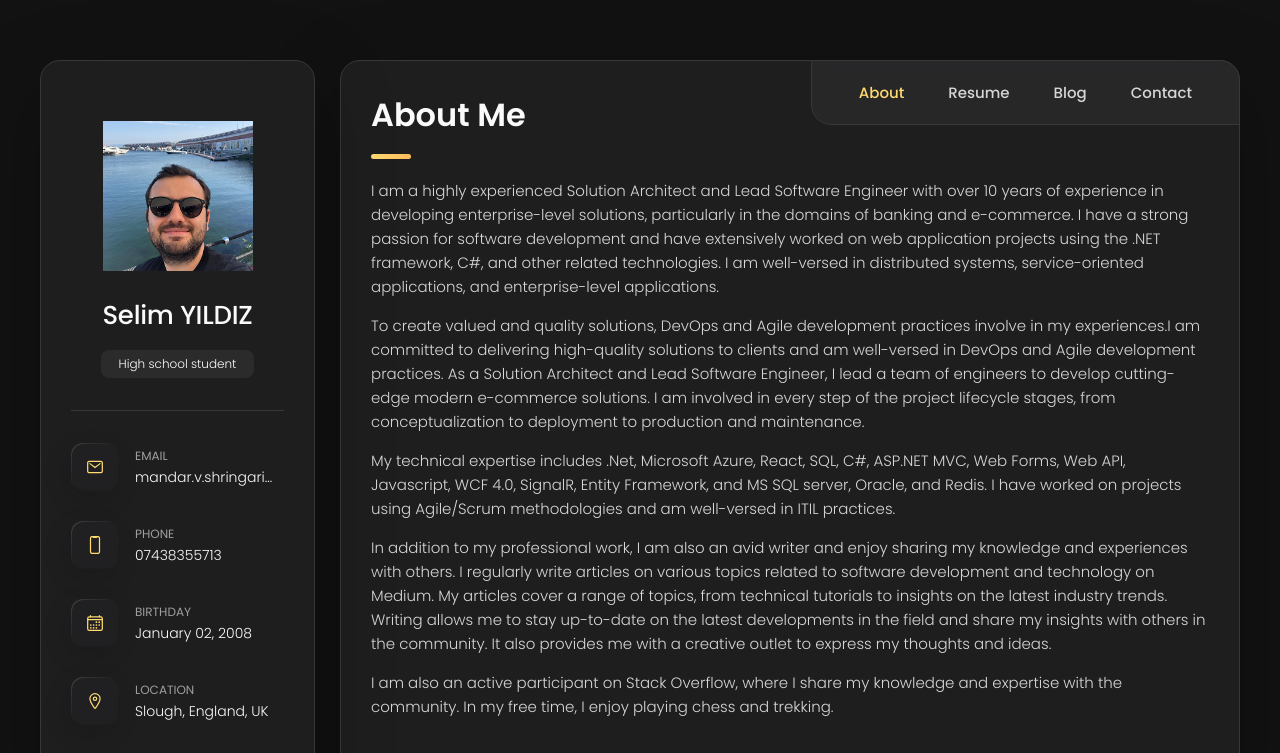
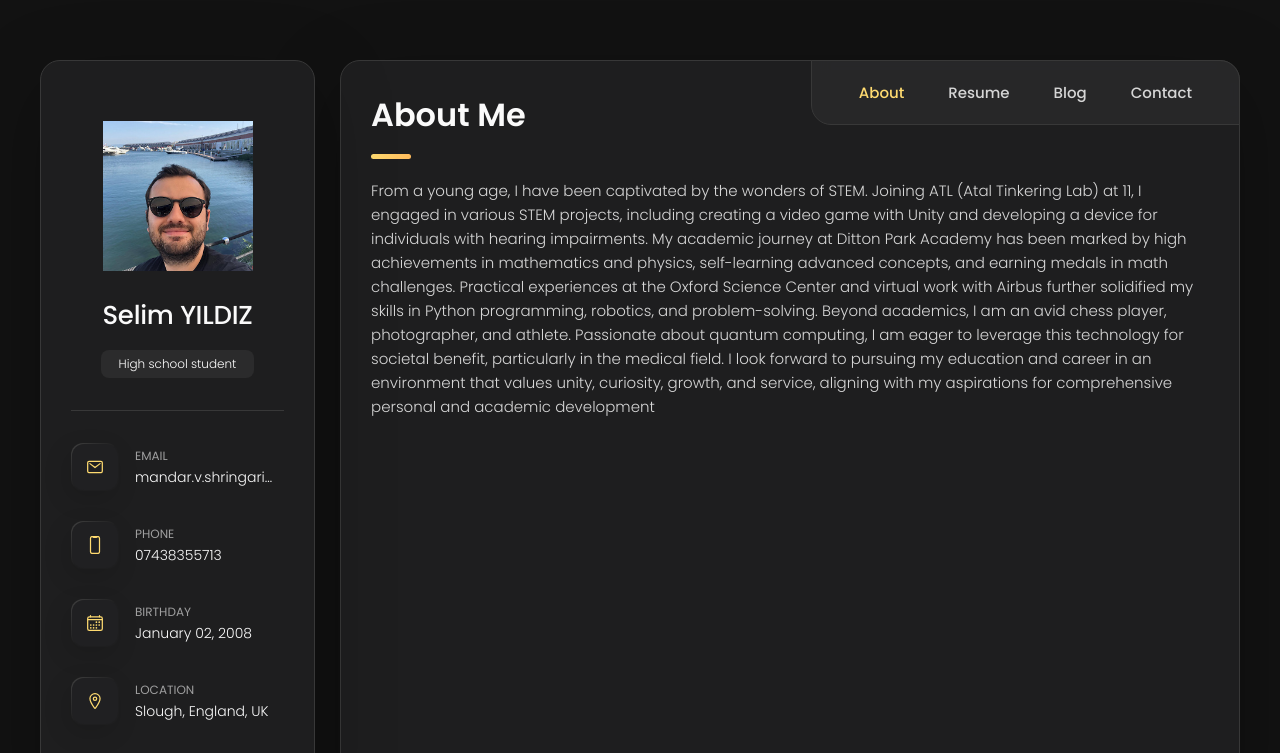
Before and after one commit to MandarShringari/mandarshringari, a plain HTML site: page index.html in a window 1280 px wide. Shown: the top 753 px of the page. Drawn offline with nearby package versions, Linux system fonts and the light colour scheme.

Commit message:
Update index.html

```diff
--- a/index.html
+++ b/index.html
@@ -197,28 +197,10 @@
 
                 <section class="about-text">
                     <p>
-                        I am a highly experienced Solution Architect and Lead Software Engineer with over 10 years of experience in developing enterprise-level solutions, particularly in the domains of banking and e-commerce.
-                        I have a strong passion for software development and have extensively worked on web application projects using the .NET framework, C#, and other related technologies.
-                        I am well-versed in distributed systems, service-oriented applications, and enterprise-level applications.
-                    </p>
-
-                    <p>
-                        To create valued and quality solutions, DevOps and Agile development practices involve in my experiences.I am committed to delivering high-quality solutions to clients and am well-versed in DevOps and Agile development practices. As a Solution Architect and Lead Software Engineer, I lead a team of engineers to develop cutting-edge modern e-commerce solutions. I am involved in every step of the project lifecycle stages, from conceptualization to deployment to production and maintenance.
-                    </p>
-                    <p>
-                        My technical expertise includes .Net, Microsoft Azure, React, SQL, C#, ASP.NET MVC, Web Forms, Web API, Javascript, WCF 4.0, SignalR, Entity Framework, and MS SQL server, Oracle, and Redis. I have worked on projects using Agile/Scrum methodologies and am well-versed in ITIL practices.
-                    </p>
-                    <p>
-                        In addition to my professional work, I am also an avid writer and enjoy sharing my knowledge and experiences with others. I regularly write articles on various topics related to software development and technology on Medium. My articles cover a range of topics, from technical tutorials to insights on the latest industry trends. Writing allows me to stay up-to-date on the latest developments in the field and share my insights with others in the community. It also provides me with a creative outlet to express my thoughts and ideas.
-                    </p>
-                    <p>
-                        I am also an active participant on Stack Overflow, where I share my knowledge and expertise with the community. In my free time, I enjoy playing chess and trekking.
+                        From a young age, I have been captivated by the wonders of STEM. Joining ATL (Atal Tinkering Lab) at 11, I engaged in various STEM projects, including creating a video game with Unity and developing a device for individuals with hearing impairments. My academic journey at Ditton Park Academy has been marked by high achievements in mathematics and physics, self-learning advanced concepts, and earning medals in math challenges. Practical experiences at the Oxford Science Center and virtual work with Airbus further solidified my skills in Python programming, robotics, and problem-solving. Beyond academics, I am an avid chess player, photographer, and athlete. Passionate about quantum computing, I am eager to leverage this technology for societal benefit, particularly in the medical field. I look forward to pursuing my education and career in an environment that values unity, curiosity, growth, and service, aligning with my aspirations for comprehensive personal and academic development
                     </p>
 
                 </section>
-
-
-
             </article>
 
         </div>
```
